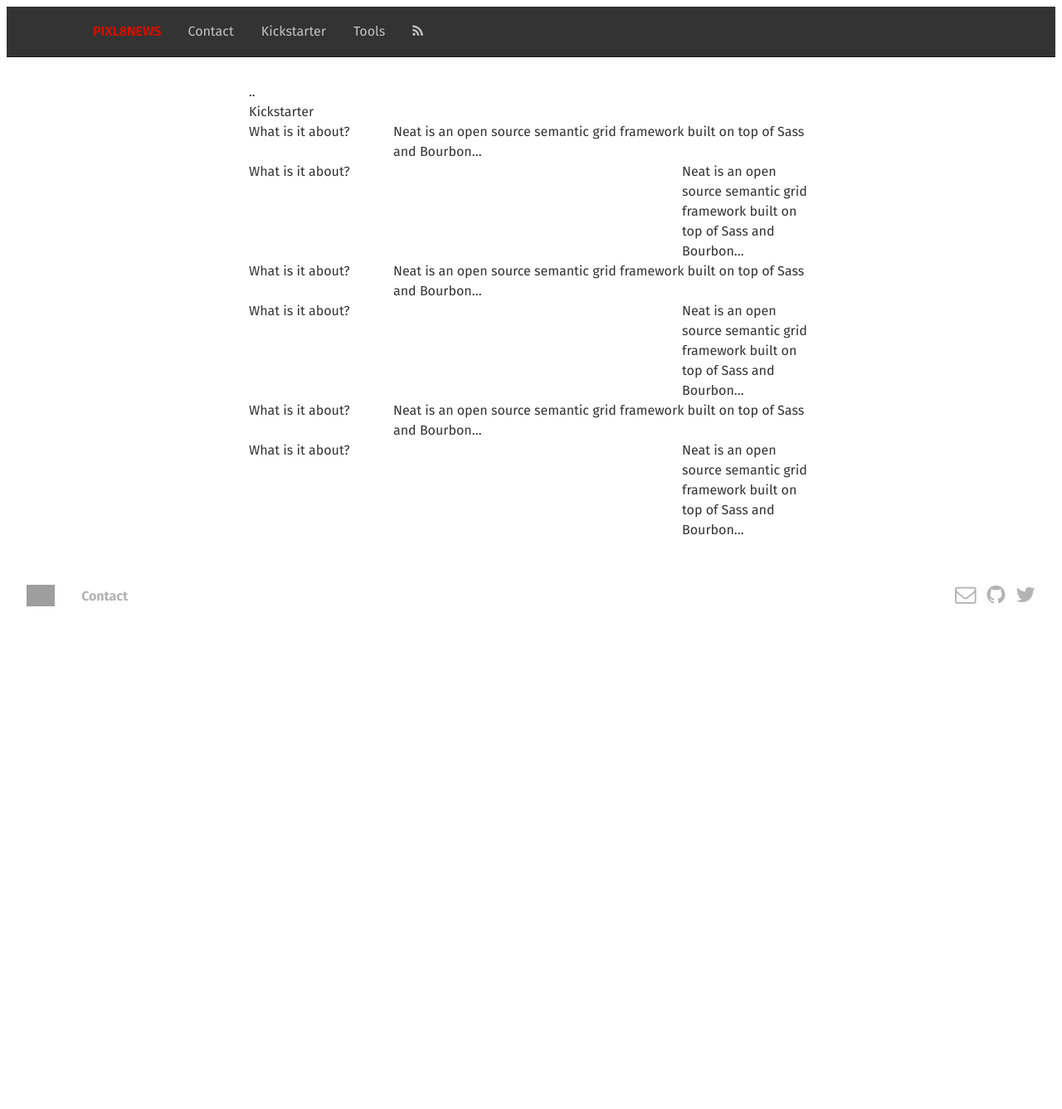
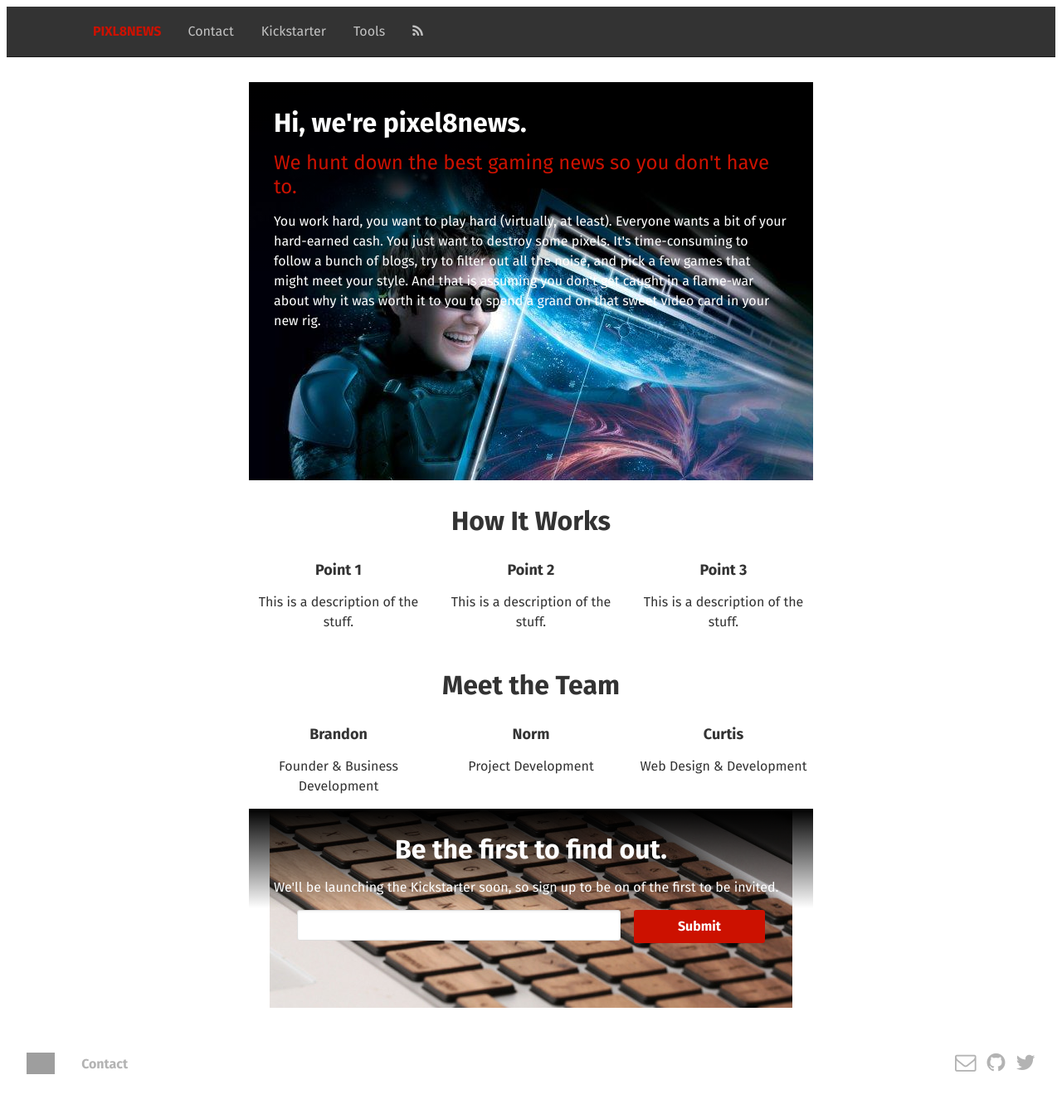
Before and after one commit to pixl8news/pixl8news.github.io, a Jekyll site: the page built from index.html, in a window 1280 px wide. Shown: the whole page at 83% size. Built offline with Jekyll 4.4.1, drawn with Linux system fonts in a browser that asks for light colours; nearby versions of some CDN libraries; comment, search, counter and statistics services are not loaded; before the commit the page ends 900 px from its top, so only the background shows below that; grey boxes are pictures that could not be loaded.

Commit message:
style landing page

```diff
--- a/_sass/_layout.scss
+++ b/_sass/_layout.scss
@@ -235,6 +235,167 @@
     }
 }
 
+.hero {
+  $hero-backround-url: '/img/landing-page-background.jpg';
+
+  @include background(linear-gradient(black, transparent 50%), url($hero-backround-url) top left no-repeat white scroll);
+
+  min-height: 30em;
+
+  color: white;
+
+  h1 {
+    font-size: 32px;
+    font-weight: 700;
+    padding: 0px $spacing-unit;
+    padding-top: $spacing-unit;
+
+    @include media-query($large-screen) {
+        font-size: 28px;
+    }
+  }
+
+  h2 {
+    color: $brand-color;
+    font-size: 24px;
+    padding: 0px $spacing-unit;
+
+    @include media-query($large-screen) {
+        font-size: 18px;
+    }
+  }
+
+  p {
+    padding: 0px $spacing-unit;
+  }
+}
+
+.kickstarter {
+  $kickstarter-backround-url: '/img/keyboard-macbook.jpg';
+
+  @include outer-container;
+
+  @include background(linear-gradient(black, transparent 50%), url($kickstarter-backround-url) center no-repeat white scroll);
+
+  min-height: 15em;
+
+  color: white;
+
+  h1 {
+    font-size: 32px;
+    font-weight: 700;
+    text-align: center;
+    padding: 0px $spacing-unit;
+    padding-top: $spacing-unit;
+
+    @include media-query($large-screen) {
+        font-size: 28px;
+    }
+  }
+
+  h2 {
+    color: $brand-color;
+    font-size: 24px;
+    padding: 0px $spacing-unit;
+
+    @include media-query($large-screen) {
+        font-size: 18px;
+    }
+  }
+
+  p {
+    padding: 0px $spacing-unit;
+  }
+
+  input {
+    @include span-columns(7);
+    @include shift(1);
+  }
+
+  button {
+    @include span-columns(3);
+  }
+}
+
+.how-it-works {
+  @include outer-container;
+
+  .title {
+    @include span-columns(12);
+    text-align: center;
+
+    h1 {
+      font-size: 32px;
+      font-weight: 700;
+      padding: 0px $spacing-unit;
+      padding-top: $spacing-unit;
+
+      @include media-query($large-screen) {
+          font-size: 28px;
+      }
+    }
+  }
+
+  .bullet-point {
+    @include span-columns(12);
+    text-align: center;
+
+    image {
+
+    }
+
+    h1 {
+      font-size: 18px;
+      font-weight: 700;
+      padding: 0px $spacing-unit / 2;
+      padding-top: $spacing-unit / 2;
+    }
+  }
+
+  @include media($large-screen) {
+    .bullet-point { @include span-columns(4); }
+  }
+}
+
+.meet-the-team {
+  @include outer-container;
+
+  .title {
+    @include span-columns(12);
+    text-align: center;
+
+    h1 {
+      font-size: 32px;
+      font-weight: 700;
+      padding: 0px $spacing-unit;
+      padding-top: $spacing-unit;
+
+      @include media-query($large-screen) {
+          font-size: 28px;
+      }
+    }
+  }
+
+  .team-member {
+    @include span-columns(12);
+    text-align: center;
+
+    image {
+
+    }
+
+    h1 {
+      font-size: 18px;
+      font-weight: 700;
+      padding: 0px $spacing-unit / 2;
+      padding-top: $spacing-unit / 2;
+    }
+  }
+
+  @include media($large-screen) {
+    .team-member { @include span-columns(4); }
+  }
+}
 
 .feature-left {
   @include outer-container;
--- a/index.html
+++ b/index.html
@@ -5,41 +5,55 @@ layout: default
 <div class="home">
 
   <section>
-    <div>..</div>
+    <div class="hero">
+      <h1>Hi, we're pixel8news.</h1>
+      <h2>We hunt down the best gaming news so you don't have to.</h2>
+      <p>You work hard, you want to play hard (virtually, at least). Everyone wants a bit of your hard-earned cash. You just want to destroy some pixels. It's time-consuming to follow a bunch of blogs, try to filter out all the noise, and pick a few games that might meet your style. And that is assuming you don't get caught in a flame-war about why it was worth it to you to spend a grand on that sweet video card in your new rig.</p>
+    </div>
   </section>
 
   <section>
-    <div>Kickstarter</div>
+    <div class="how-it-works">
+      <div class="title"><h1>How It Works</h1></div>
+      <div class="bullet-point">
+        <h1>Point 1</h1>
+        <p>This is a description of the stuff.</p>
+      </div>
+      <div class="bullet-point">
+        <h1>Point 2</h1>
+        <p>This is a description of the stuff.</p>
+      </div>
+      <div class="bullet-point">
+        <h1>Point 3</h1>
+        <p>This is a description of the stuff.</p>
+      </div>
+    </div>
   </section>
 
-  <section class="feature-left">
-    <div class="left">What is it about?</div>
-    <div class="right">Neat is an open source semantic grid framework built on top of Sass and Bourbon…</div>
+  <section>
+    <div class="meet-the-team">
+      <div class="title"><h1>Meet the Team</h1></div>
+      <div class="team-member">
+        <h1>Brandon</h1>
+        <p>Founder & Business Development</p>
+      </div>
+      <div class="team-member">
+        <h1>Norm</h1>
+        <p>Project Development</p>
+      </div>
+      <div class="team-member">
+        <h1>Curtis</h1>
+        <p>Web Design & Development</p>
+      </div>
+    </div>
   </section>
 
-  <section class="feature-right">
-    <div class="left">What is it about?</div>
-    <div class="right">Neat is an open source semantic grid framework built on top of Sass and Bourbon…</div>
-  </section>
-
-  <section class="feature-left">
-    <div class="left">What is it about?</div>
-    <div class="right">Neat is an open source semantic grid framework built on top of Sass and Bourbon…</div>
-  </section>
-
-  <section class="feature-right">
-    <div class="left">What is it about?</div>
-    <div class="right">Neat is an open source semantic grid framework built on top of Sass and Bourbon…</div>
-  </section>
-
-  <section class="feature-left">
-    <div class="left">What is it about?</div>
-    <div class="right">Neat is an open source semantic grid framework built on top of Sass and Bourbon…</div>
-  </section>
-
-  <section class="feature-right">
-    <div class="left">What is it about?</div>
-    <div class="right">Neat is an open source semantic grid framework built on top of Sass and Bourbon…</div>
+  <section>
+    <div class="kickstarter">
+      <h1>Be the first to find out.</h1>
+      <p>We'll be launching the Kickstarter soon, so sign up to be on of the first to be invited.</p>
+      <input class="email" type="email"><button value="Submit">Submit</button>
+    </div>
   </section>
 
 </div>
```
Also changed, not shown: img/keyboard-macbook.jpg (added), img/landing-page-background.jpg (added), kickstarter.md (line endings or trailing spaces), 1 other file.
